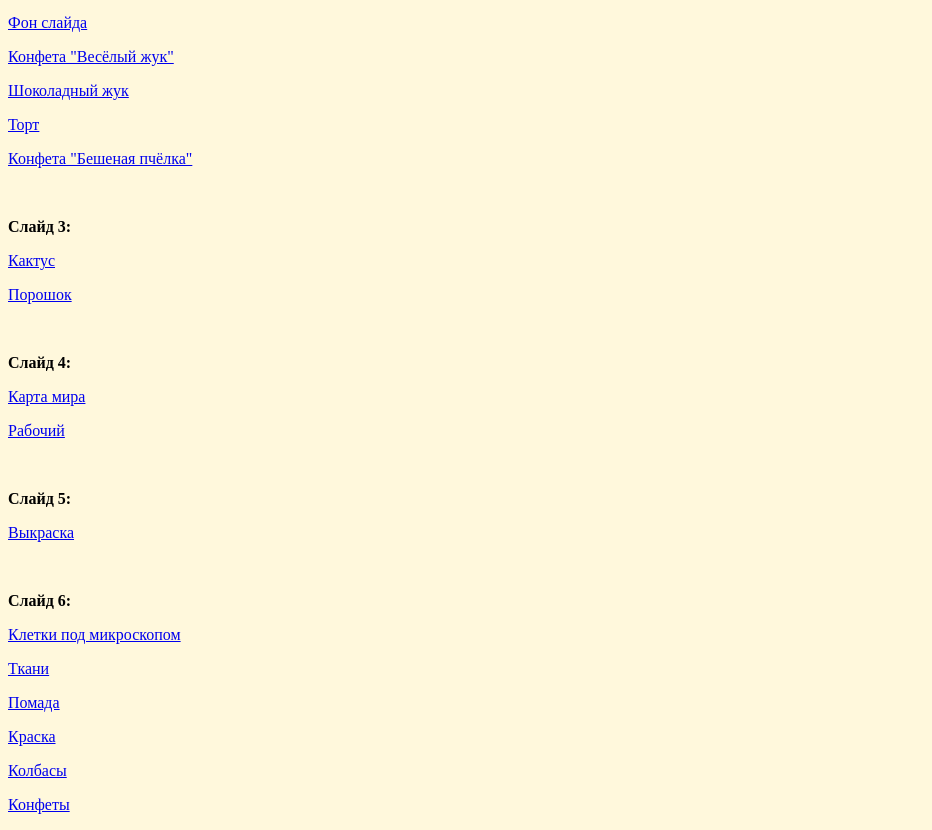
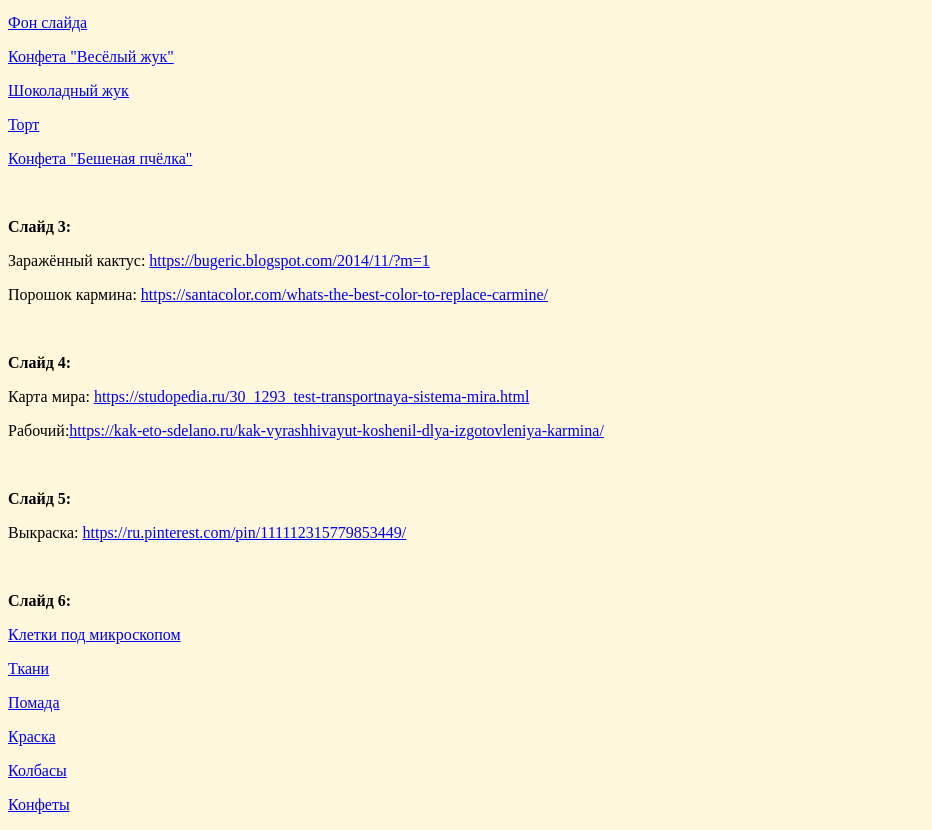
Before and after one commit to AlinaKl13/links, a plain HTML site: page index.html in a window 1280 px wide. Shown: the part 86-916 px from the top of the page, without its empty margins (0-932 px from the left). Drawn offline with Linux system fonts and the light colour scheme.

Commit message:
Update index.html

```diff
--- a/index.html
+++ b/index.html
@@ -13,15 +13,15 @@
 	<p><a href="https://kinder-podarok.ru/wp-content/uploads/Sbor1/beshennaya_pchelka_1_0.png">Конфета "Бешеная пчёлка"</a></p>
 	<p>&nbsp;</p>
 	<strong>Слайд 3:</strong>
-	<p><a href="http://menopolis.lt/wp-content/uploads/2020/03/42-65747797_1024x1024.jpeg">Кактус</a></p>
-	<p><a href="https://3.bp.blogspot.com/-3Y-BM7YQ0Po/VHjDC103dqI/AAAAAAAAG6Y/F78waK9Oy7A/s1600/DactylopiusCO2a.jpg">Порошок</a></p>
+	<p>Заражённый кактус: <a href="https://bugeric.blogspot.com/2014/11/?m=1">https://bugeric.blogspot.com/2014/11/?m=1</a></p>
+	<p> Порошок кармина: <a href="https://santacolor.com/whats-the-best-color-to-replace-carmine/">https://santacolor.com/whats-the-best-color-to-replace-carmine/</a></p>
 	<p>&nbsp;</p>
 	<strong>Слайд 4:</strong>
-	<p><a href="https://lib2.podelise.ru/tw_files2/urls_31/22/d-21956/7z-docs/2_html_m1501558e.jpg">Карта мира</a></p>
-	<p><a href="https://santacolor.com/wp-content/uploads/2021/09/d-1-1080x675.jpeg">Рабочий</a></p>
+	<p>Карта мира: <a href="https://studopedia.ru/30_1293_test-transportnaya-sistema-mira.html">https://studopedia.ru/30_1293_test-transportnaya-sistema-mira.html</a></p>
+	<p>Рабочий:<a href="https://kak-eto-sdelano.ru/kak-vyrashhivayut-koshenil-dlya-izgotovleniya-karmina/">https://kak-eto-sdelano.ru/kak-vyrashhivayut-koshenil-dlya-izgotovleniya-karmina/</a></p>
 	<p>&nbsp;</p>
 	<strong>Слайд 5:</strong>
-	<p><a href="https://i.pinimg.com/736x/7a/29/8e/7a298eb5a50ab2e770d3b1ba42d1c741--red-orange-color-color-card.jpg">Выкраска</a></p>
+	<p>Выкраска: <a href="https://ru.pinterest.com/pin/111112315779853449/">https://ru.pinterest.com/pin/111112315779853449/</a></p>
 	<p>&nbsp;</p>
 	<strong>Слайд 6:</strong>
 	<p><a href="https://100-bal.ru/pars_docs/refs/180/179752/179752_html_m446ccd20.jpg">Клетки под микроскопом</a></p>
```
